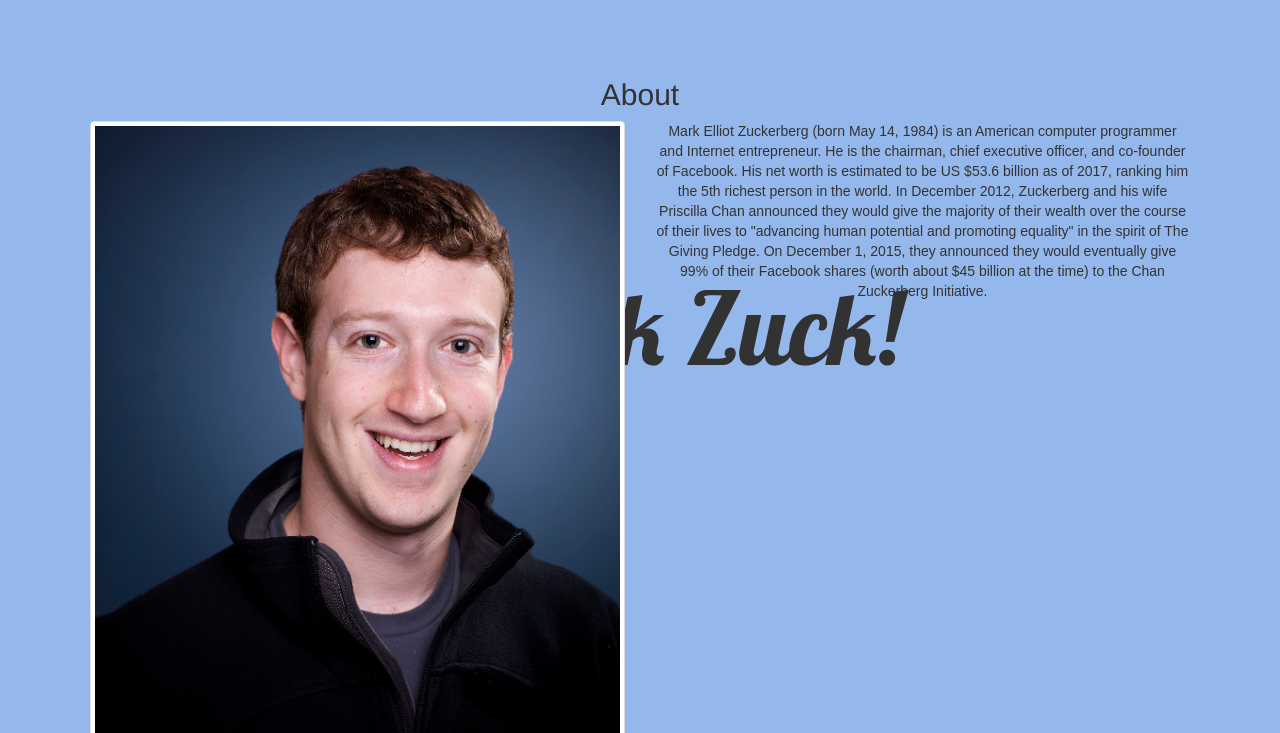
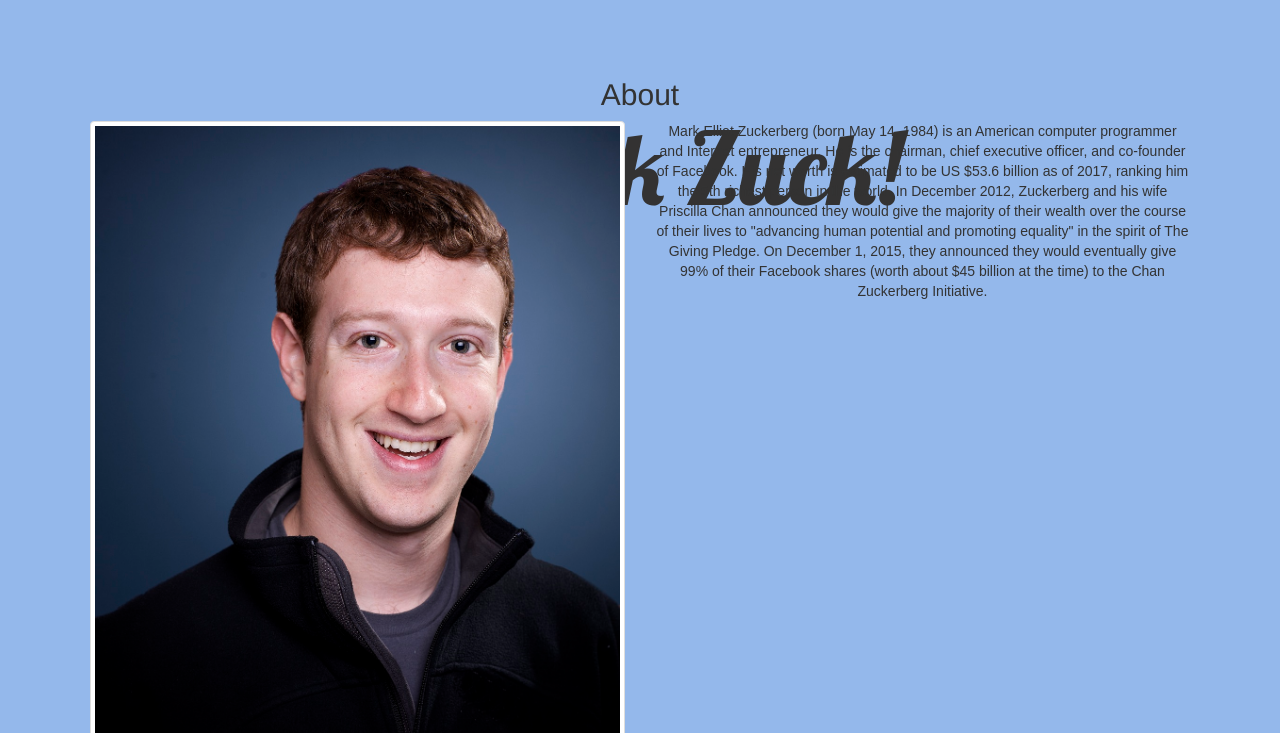
Before and after one commit to duoarc/coLabAlpha, a plain HTML site: page index.html in a window 1280 px wide. Shown: the part 67-800 px from the top of the page. Drawn offline with nearby package versions, Linux system fonts and the light colour scheme; a web font is replaced by a local one.

Commit message:
Just moves Zuck! up a little

```diff
--- a/style.css
+++ b/style.css
@@ -75,7 +75,7 @@ body {
 
 .rel-text {
 	position: absolute;
-	top: 40%;
+	top: 20%;
 	left: 35%;
 	font-family: 'Lobster', cursive;
 	color: #333232;
```
